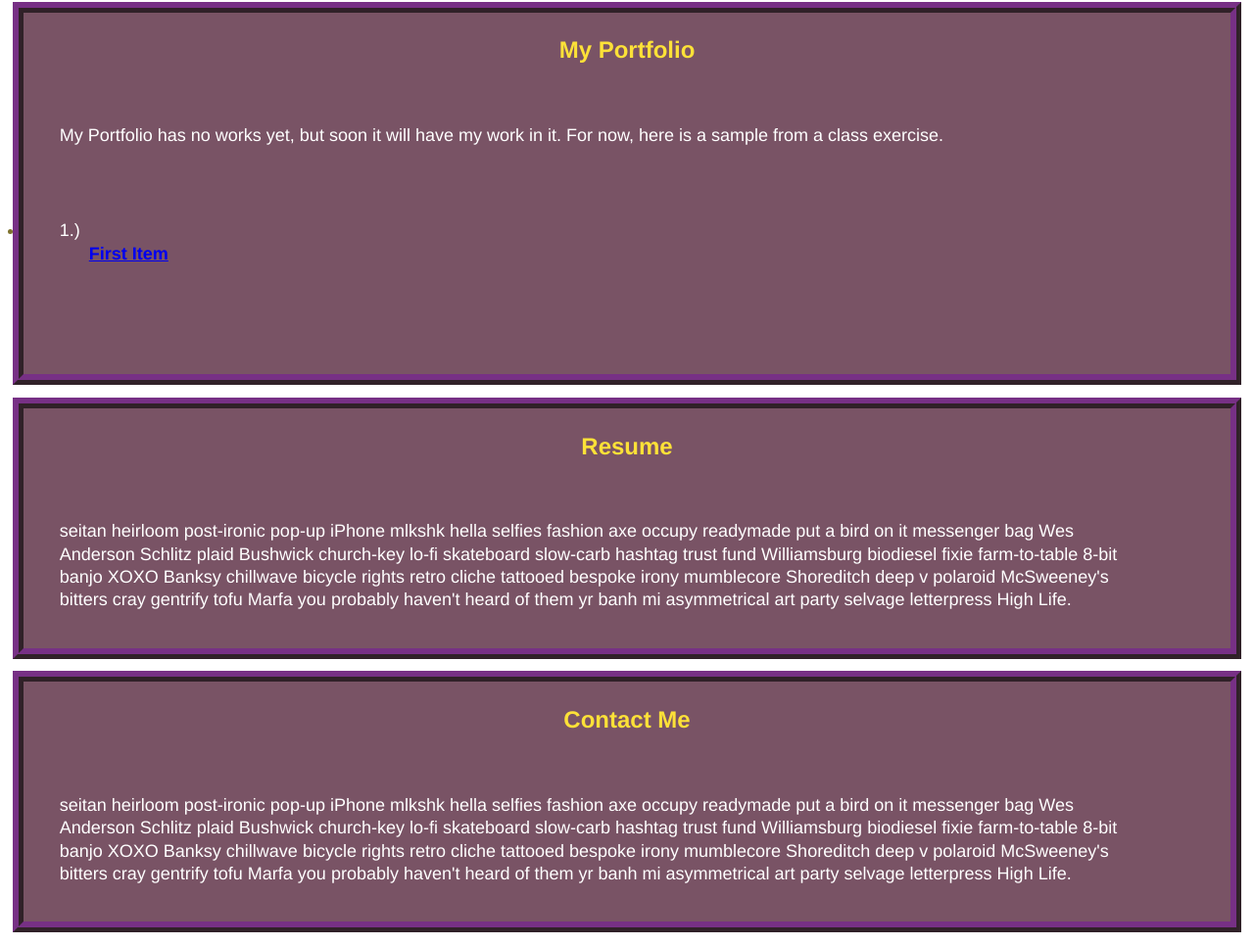
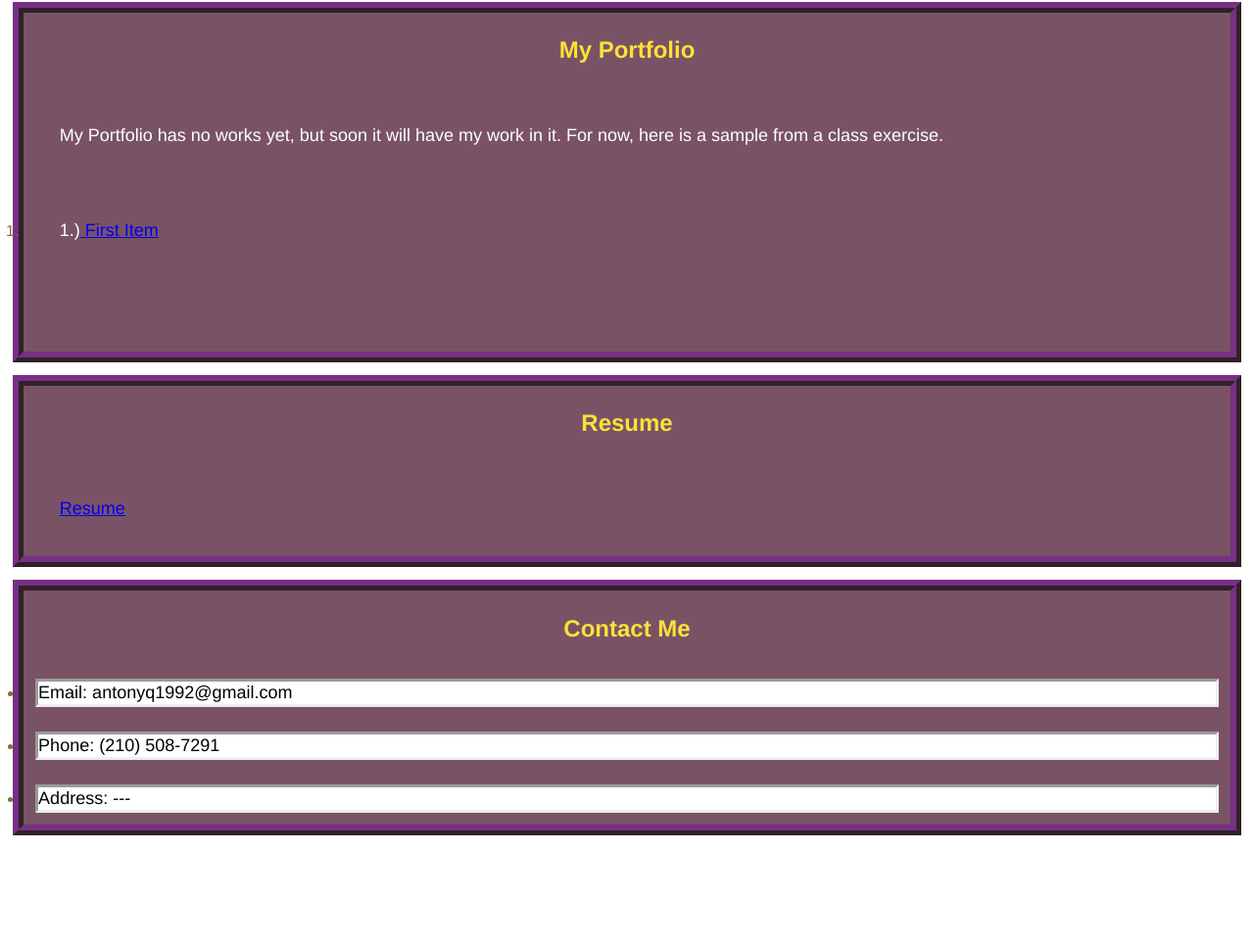
Before and after one commit to Antony-Q/challenge-2, a plain HTML site: page index.html in a window 1280 px wide. Shown: the part 1234-2199 px from the top of the page at 98% size. After the commit the page ends 2100 px from the top, so only its background shows below. Drawn offline with Linux system fonts and the light colour scheme.

Commit message:
added resume section

```diff
--- a/assets/css/style.css
+++ b/assets/css/style.css
@@ -214,10 +214,16 @@
   }
 
   .contact-me p {
-    width: 90%;
+    flex: flex;
+    flex-wrap: wrap;
+    background-color: white;
+    width: inherit;
+    padding: inherit;
     text-align: left;
-    margin: 3%;
-    color: white;
+    margin: 1%;
+    color: black;
+    border-style: inset;
+    border-width: 1mm;
     font-size: 18px;
     line-height: 1.3;
   }
--- a/index.html
+++ b/index.html
@@ -55,32 +55,36 @@
           <h2>My Portfolio</h2>
           <p>
             My Portfolio has no works yet, but soon it will have my work in it. For now, here is a sample from a class exercise.
-            <ul>
+            <ol>
               <li>
-                <p>1.)<a href="assets/works/portfolio_work_1">First Item</a></p>
+                <p>1.)<a href="assets/works/index.html"> First Item</a></p>
               </li>
-            </ul>
+            </ol>
           </p>
         </div>
         <div id="resume" class="resume">
           <h2>Resume</h2>
           <p>
-            seitan heirloom post-ironic pop-up iPhone mlkshk hella selfies fashion axe occupy readymade put a bird on it
-            messenger bag Wes Anderson Schlitz plaid Bushwick church-key lo-fi skateboard slow-carb hashtag trust fund
-            Williamsburg biodiesel fixie farm-to-table 8-bit banjo XOXO Banksy chillwave bicycle rights retro cliche
-            tattooed bespoke irony mumblecore Shoreditch deep v polaroid McSweeney's bitters cray gentrify tofu Marfa you
-            probably haven't heard of them yr banh mi asymmetrical art party selvage letterpress High Life.
+            <a href="assets/works/2021 Resume Standard.docx">Resume</a>
           </p>
         </div>
         <div id="contact-me" class="contact-me">
           <h2>Contact Me</h2>
-          <p>
-            seitan heirloom post-ironic pop-up iPhone mlkshk hella selfies fashion axe occupy readymade put a bird on it
-            messenger bag Wes Anderson Schlitz plaid Bushwick church-key lo-fi skateboard slow-carb hashtag trust fund
-            Williamsburg biodiesel fixie farm-to-table 8-bit banjo XOXO Banksy chillwave bicycle rights retro cliche
-            tattooed bespoke irony mumblecore Shoreditch deep v polaroid McSweeney's bitters cray gentrify tofu Marfa you
-            probably haven't heard of them yr banh mi asymmetrical art party selvage letterpress High Life.
-          </p>
+            <ul>
+              <li>
+                <p>Email: antonyq1992@gmail.com</p>
+              </li>
+            </ul>
+            <ul>
+              <li>
+                <p>Phone: (210) 508-7291</p>
+              </li>
+            </ul>
+            <ul>
+              <li>
+                <p>Address: ---</p>
+              </li>
+            </ul>
         </div>
       </section>
       <!-- end header -->
```
Also changed, not shown: assets/works/index.html (+3 -3 lines), 2 other files.
